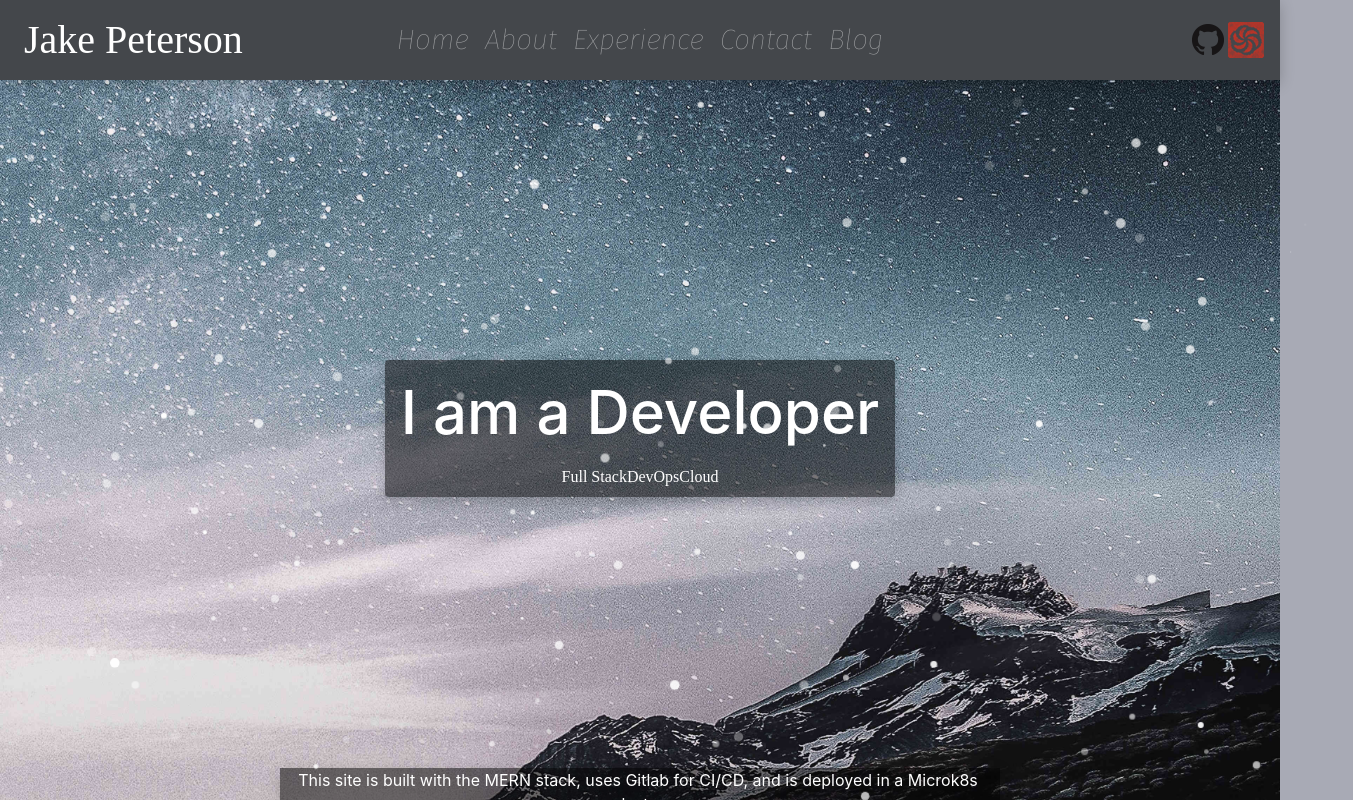
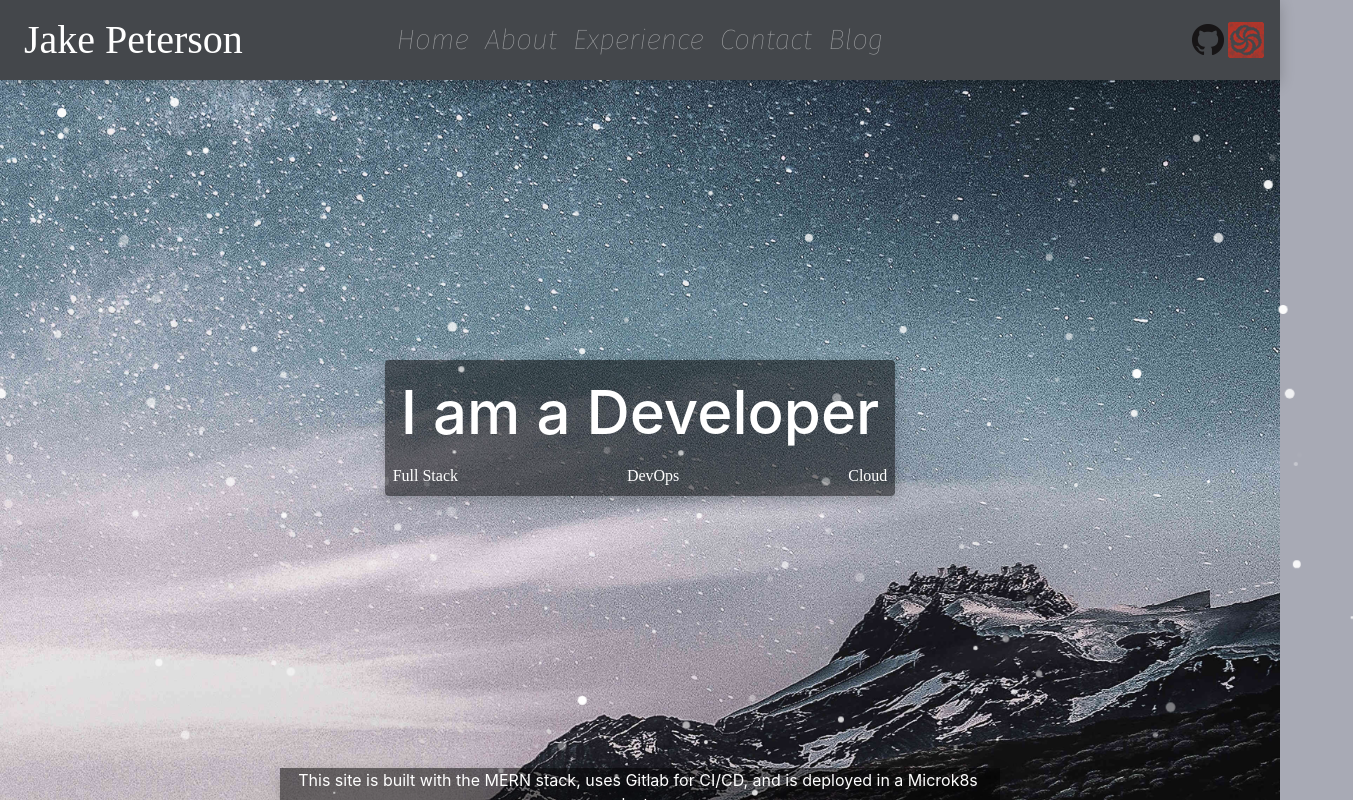
Before and after one commit to jtp03a/jakepeterson.dev, a React (Create React App) app in the folder client/: page / in a window 1280 px wide. Shown: the top 800 px of the page, 1353 px wide, since content can reach past the window. Built offline with nearby package versions, Linux system fonts and the light colour scheme; no server answers; a web font is replaced by a local one.

Commit message:
Update client/src/Components/Landing.js, client/src/App.scss files

```diff
--- a/client/src/App.scss
+++ b/client/src/App.scss
@@ -110,7 +110,7 @@ li.nav-item.active{
 .flexItems {
   color: white;
   font-family: 'Gruppo', cursive;
-  display:inline
+  display:inline-block
 }
 
 #cardHeader{
--- a/client/src/Components/Landing.js
+++ b/client/src/Components/Landing.js
@@ -12,7 +12,7 @@ function Landing(props) {
             <h2 className="p-2" id="quote">
               I am a Developer
             </h2>
-            <div classname="d-flex flex-row justify-content-between">
+            <div className="d-flex flex-row justify-content-between">
             <div className="flexItems">Full Stack</div>
             <div className="flexItems">DevOps</div>
             <div className="flexItems">Cloud</div>
```
